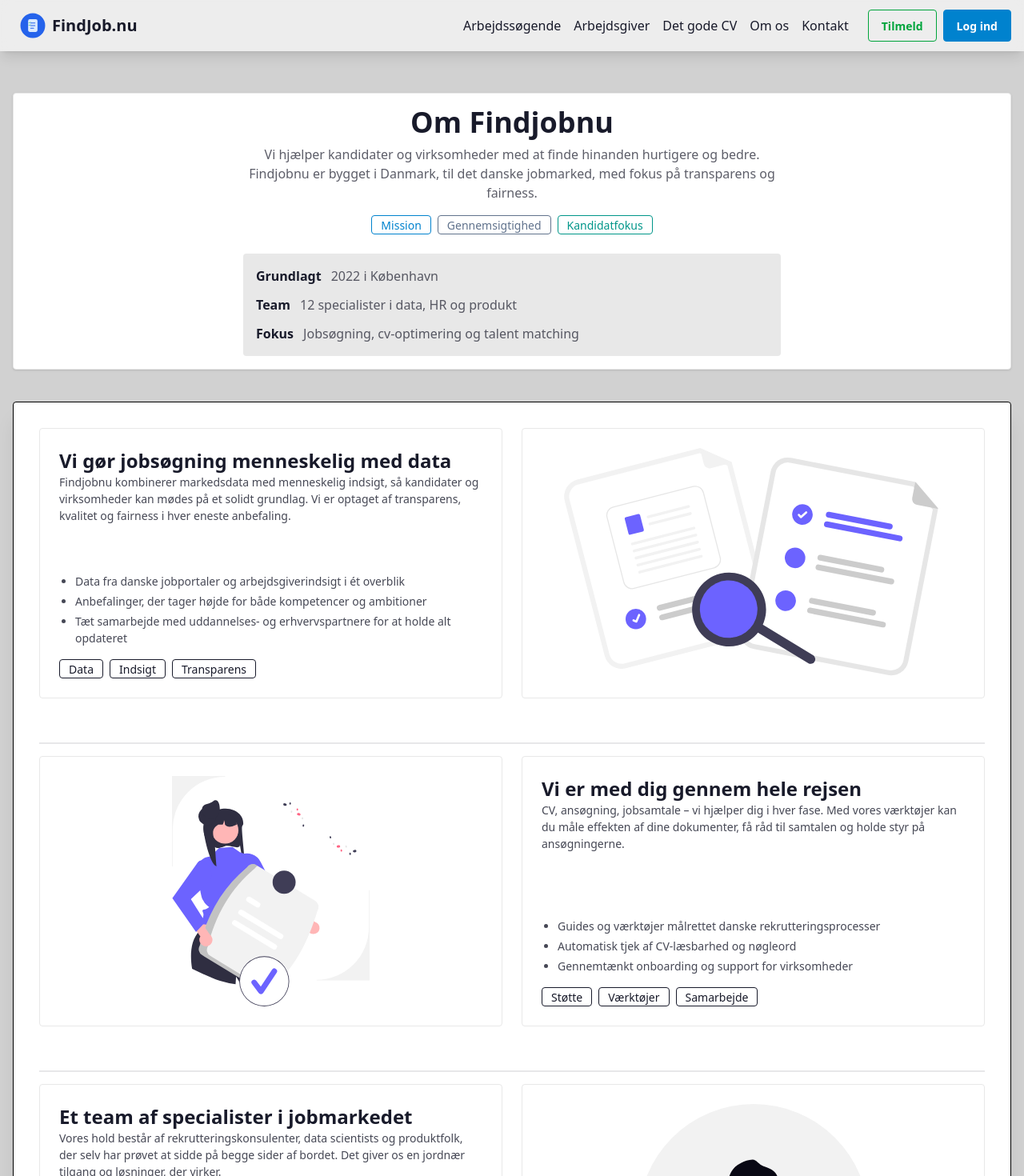
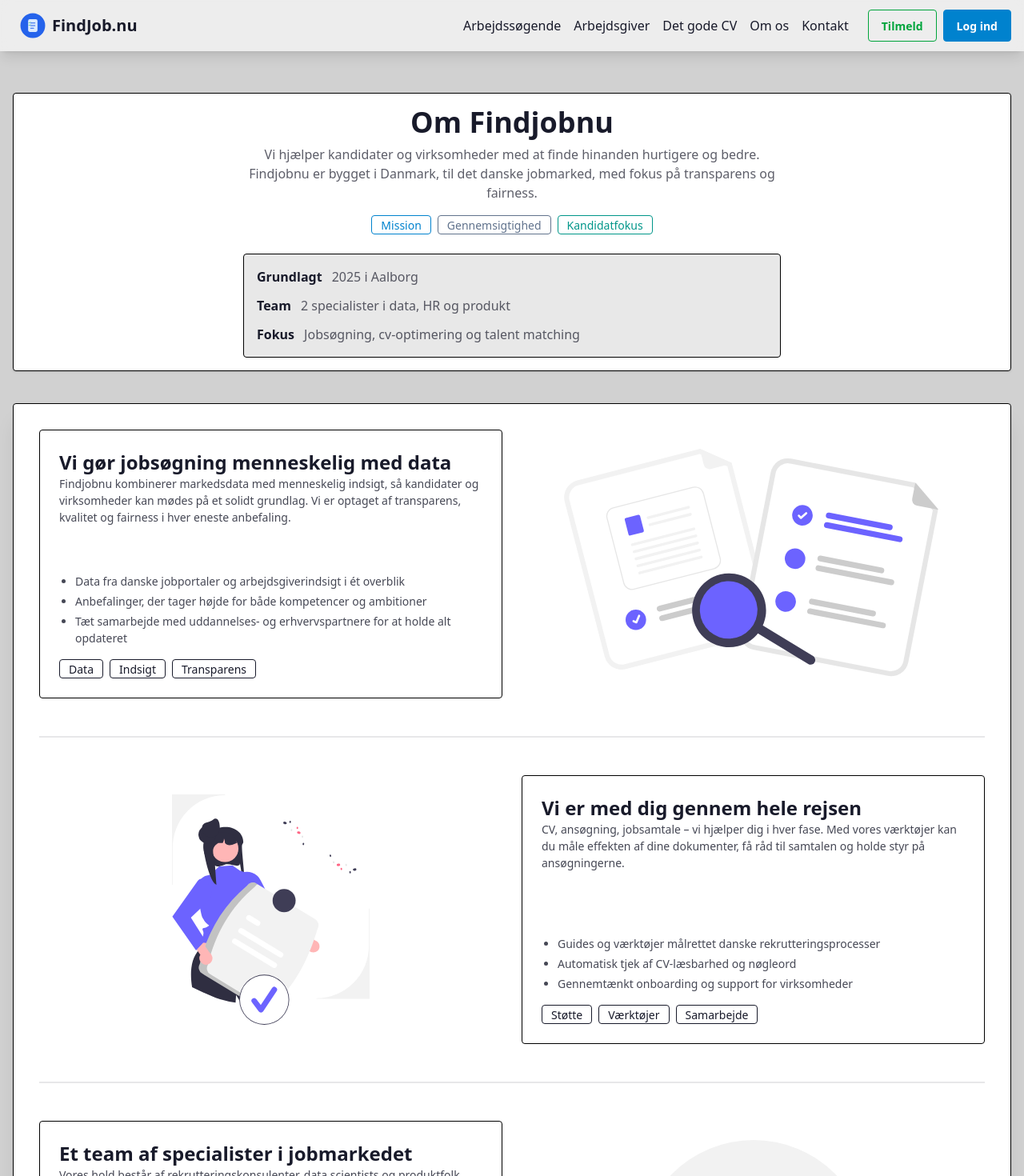
Before and after one commit to nightfrost/findjobnu-react, a React (Vite) app: page /about in a window 1280 px wide. Shown: the top 1470 px of the page at 80% size. Built offline with nearby package versions, Linux system fonts and the light colour scheme.

Commit message:
Task: Major styling changes for views

```diff
--- a/src/components/JobList.tsx
+++ b/src/components/JobList.tsx
@@ -280,7 +280,7 @@
     const safeJobUrl = sanitizeExternalUrl(job.jobUrl ?? undefined);
 
     return (
-      <div key={safeJobId ?? idx} className="card bg-white shadow-sm space-y-3 p-4" data-testid="job-card">
+      <div key={safeJobId ?? idx} className="card bg-base-100 shadow-sm space-y-3 p-4" data-testid="job-card">
         <div className="flex justify-between items-start gap-4">
           <div className="flex-1">
             <h2 className="text-lg font-semibold text-gray-900 leading-snug">{job.title ?? "(Ingen titel)"}</h2>
--- a/src/views/About.tsx
+++ b/src/views/About.tsx
@@ -72,7 +72,7 @@
 const About: React.FC = () => {
     return (
         <div className="container max-w-7xl mx-auto px-4 py-8">
-            <div className="hero bg-base-100 rounded-box border border-base-200 shadow-sm mb-10">
+                <div className="hero bg-base-100 rounded-box border shadow-sm mb-10">
                 <div className="hero-content text-center">
                     <div className="max-w-2xl">
                         <h1 className="text-3xl md:text-4xl font-bold">Om Findjobnu</h1>
@@ -84,14 +84,14 @@
                             <span className="badge badge-secondary badge-outline">Gennemsigtighed</span>
                             <span className="badge badge-accent badge-outline">Kandidatfokus</span>
                         </div>
-                        <div className="mt-6 grid gap-3 text-left bg-base-200 rounded-box p-4">
+                        <div className="rounded-box border mt-6 grid gap-3 text-left bg-base-200 p-4">
                             <div className="flex items-center gap-3">
                                 <span className="font-semibold">Grundlagt</span>
-                                <span className="text-base-content/70">2022 i København</span>
+                                <span className="text-base-content/70">2025 i Aalborg</span>
                             </div>
                             <div className="flex items-center gap-3">
                                 <span className="font-semibold">Team</span>
-                                <span className="text-base-content/70">12 specialister i data, HR og produkt</span>
+                                <span className="text-base-content/70">2 specialister i data, HR og produkt</span>
                             </div>
                             <div className="flex items-center gap-3">
                                 <span className="font-semibold">Fokus</span>
@@ -103,13 +103,13 @@
             </div>
 
             <div className="card bg-base-100 shadow-xl">
-                <div className="card-body p-6 md:p-8 space-y-10">
+                <div className="card-body p-6 md:p-8 gap-10">
                     {sections.map((s, index) => (
                         <React.Fragment key={s.title}>
                             <section className="grid grid-cols-1 md:grid-cols-2 gap-6 items-stretch">
                                 {index % 2 === 0 ? (
                                     <>
-                                        <div className="rounded-box border border-base-200 p-6 h-full flex flex-col">
+                                        <div className="rounded-box border p-6 h-full flex flex-col">
                                             <h2 className="text-2xl font-semibold">{s.title}</h2>
                                             <p className="text-base-content/80">{s.text}</p>
                                             <ul className="list-disc ml-5 mt-2 space-y-1 text-base-content/80">
@@ -123,7 +123,7 @@
                                                 ))}
                                             </div>
                                         </div>
-                                        <figure className="rounded-box border border-base-200 p-6 h-full flex items-center justify-center">
+                                        <figure className="p-6 h-full flex items-center justify-center">
                                             <img
                                                 src={s.image}
                                                 alt={s.imageAlt}
@@ -134,7 +134,7 @@
                                     </>
                                 ) : (
                                     <>
-                                        <figure className="rounded-box border border-base-200 p-6 h-full flex items-center justify-center">
+                                        <figure className="p-6 h-full flex items-center justify-center">
                                             <img
                                                 src={s.image}
                                                 alt={s.imageAlt}
@@ -142,7 +142,7 @@
                                                 loading="lazy"
                                             />
                                         </figure>
-                                        <div className="rounded-box border border-base-200 p-6 h-full flex flex-col">
+                                        <div className="rounded-box border p-6 h-full flex flex-col">
                                             <h2 className="text-2xl font-semibold">{s.title}</h2>
                                             <p className="text-base-content/80">{s.text}</p>
                                             <ul className="list-disc ml-5 mt-2 space-y-1 text-base-content/80">
@@ -171,7 +171,7 @@
                 <h3 className="text-xl font-semibold mb-3">Vores værdier</h3>
                 <div className="grid grid-cols-1 md:grid-cols-3 gap-4">
                     {values.map((value) => (
-                        <div key={value.title} className="rounded-box border border-base-200 bg-base-100 p-6">
+                        <div key={value.title} className="rounded-box border bg-base-100 p-6">
                             <h4 className="text-lg font-semibold">{value.title}</h4>
                             <p className="text-base-content/70 mt-2">{value.description}</p>
                         </div>
--- a/src/views/JobSearch.tsx
+++ b/src/views/JobSearch.tsx
@@ -150,7 +150,7 @@
         </div>
 
         <div className="order-1 lg:order-2 shrink-0">
-          <div className="rounded border bg-white shadow-sm lg:sticky lg:top-24 w-full lg:w-fit">
+              <div className="rounded-box border bg-base-100 shadow-sm lg:sticky lg:top-24 w-full lg:w-fit">
             <div className="p-4">
               <SearchForm
                 onSearch={(params) => {
--- a/src/views/Login.tsx
+++ b/src/views/Login.tsx
@@ -96,7 +96,7 @@
   };
 
   return (
-    <div className="max-w-md mx-auto mt-12 p-8 bg-base-100 shadow rounded">
+    <div className="rounded-box border max-w-md mx-auto mt-12 p-8 bg-base-100 shadow rounded">
       <h2 className="text-2xl font-bold mb-6 text-center">Log ind</h2>
       <form onSubmit={handleSubmit} className="grid gap-4" ref={formRef}>
         <input
--- a/src/views/Register.tsx
+++ b/src/views/Register.tsx
@@ -118,7 +118,7 @@
   }, [success]);
 
   return (
-    <div className="max-w-md mx-auto mt-12 p-8 bg-base-100 shadow rounded">
+    <div className="rounded-box border max-w-md mx-auto mt-12 p-8 bg-base-100 shadow rounded">
       <h2 className="text-2xl font-bold mb-6 text-center">Opret bruger</h2>
       <form onSubmit={handleSubmit} className="grid gap-4" ref={formRef}>
         <input
```
Also changed, not shown: src/views/Contact.tsx (+7 -7 lines), src/views/GoodCv.tsx (+8 -8 lines), src/components/PopularCategories.tsx (line endings or trailing spaces).
